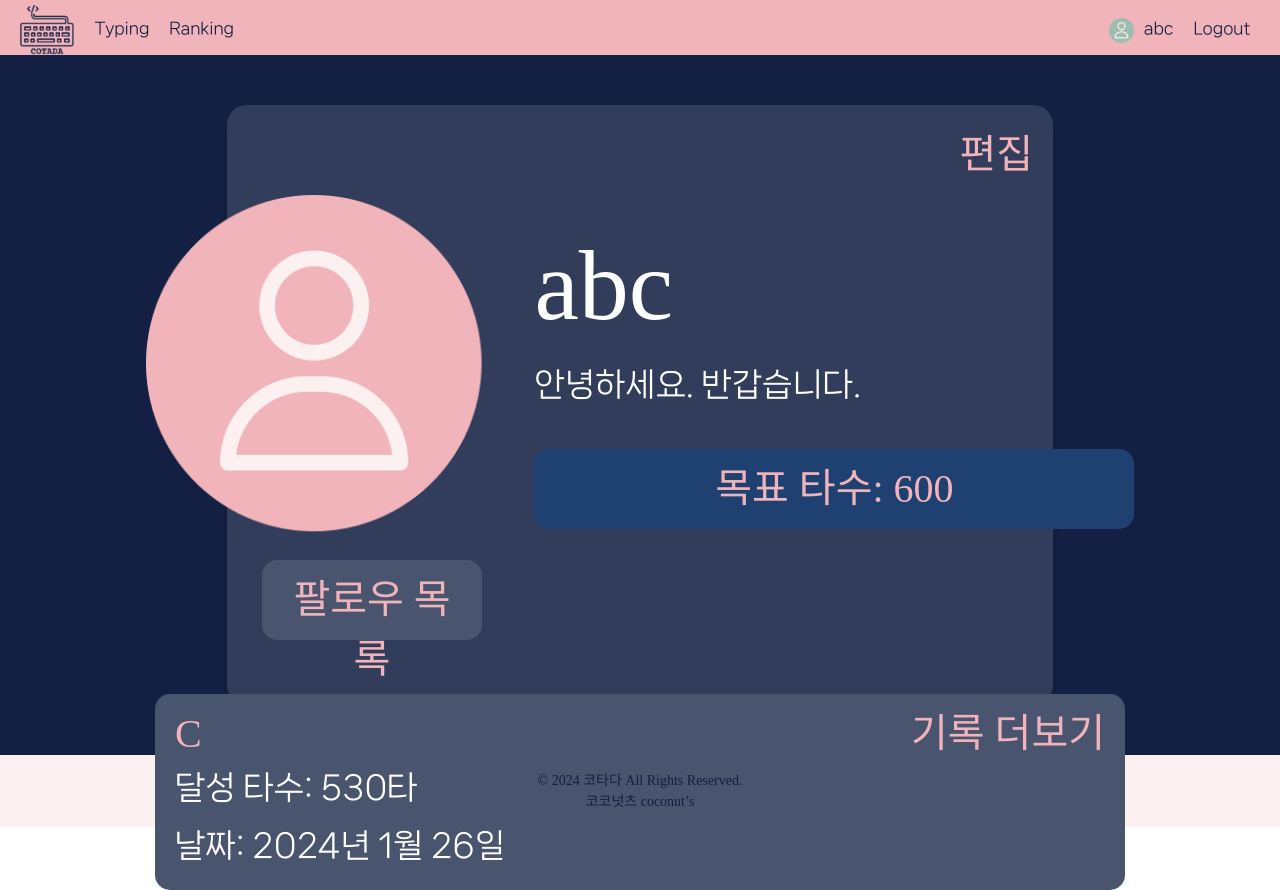
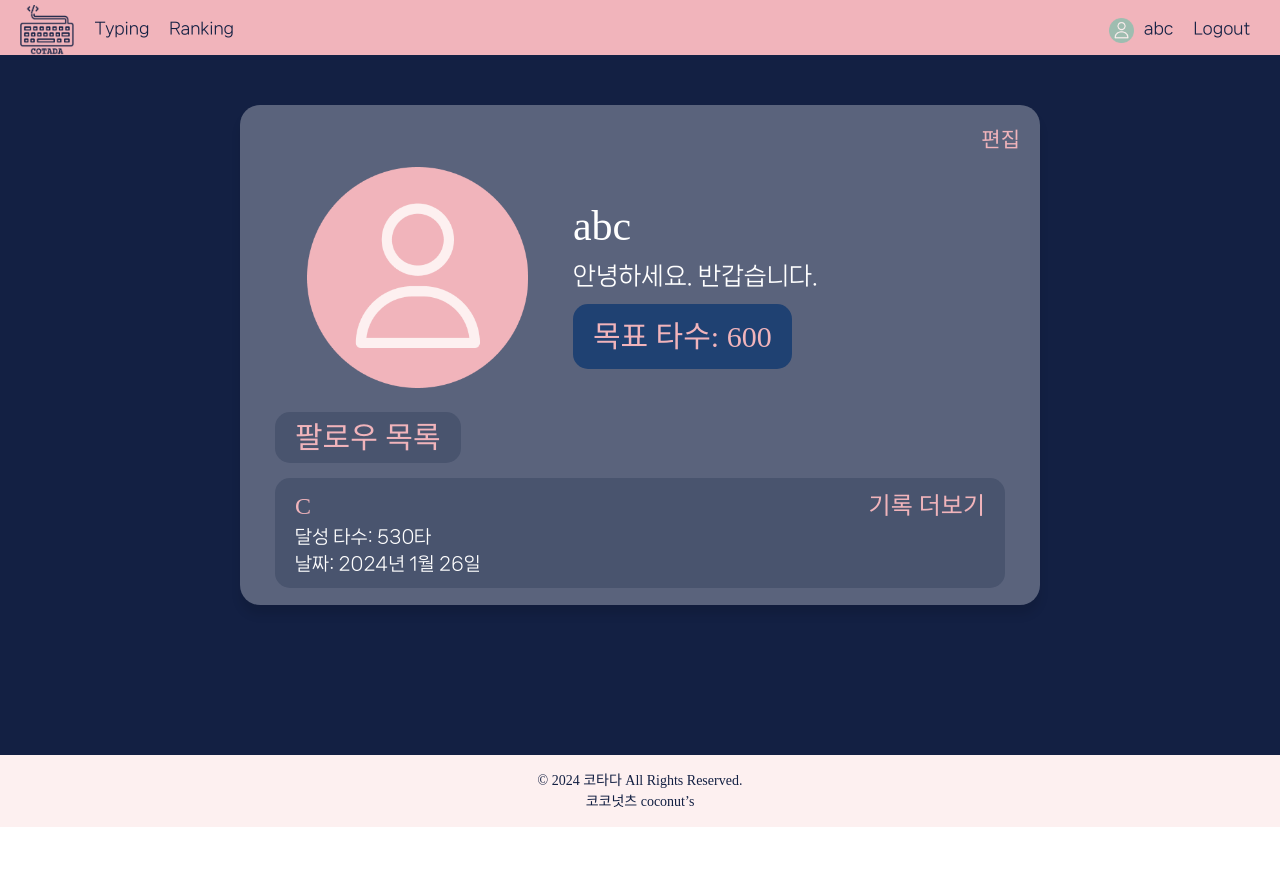
Before and after one commit to DS-coconuts/front-end, a React (Create React App) app: page /my in a window 1280 px wide. After the commit the page ends 827 px from the top, so only its background shows below. Built offline with nearby package versions, Linux system fonts and the light colour scheme; a web font is replaced by a local one.

Commit message:
마이페이지 css 수정

```diff
--- a/src/pages/HistoryPage.js
+++ b/src/pages/HistoryPage.js
@@ -15,7 +15,7 @@ const PageContainer = styled.div`
   display: flex;
   align-items: center;
   flex-direction: column;
-  height: 700px;
+  height: 100%;
 `;
 
 const Box = styled.div`
--- a/src/pages/MainPage.js
+++ b/src/pages/MainPage.js
@@ -13,7 +13,8 @@ const PageContainer = styled.div`
   align-items: center;
   flex-direction: column;
   background-color: #132043;
-  height: 700px;
+  height: 100%;
+  width: 100%;
   padding: 100px;
 `;
 
--- a/src/pages/MyPage.js
+++ b/src/pages/MyPage.js
@@ -17,17 +17,17 @@ const Box = styled.div`
   flex-direction: column;
   display: flex;
   align-items: center;
-  width: 70%;
-  height: 100%;
+  width: 800px;
+  height: 500px;
   border-radius: 20px;
-  background-color: #313D5B;
+  background-color: rgba( 255, 255, 255, 0.3 );
   box-shadow: 0px 10px 10px rgba(0, 0, 0, 0.1);
   padding: 10px;
 `;
 
 const TextLink = styled(Link)`
   text-decoration: none;
-  font-size: 40px;
+  font-size: 21px;
   color: #f1b4bb;
   font-family: 'bitbit';
   align-self: flex-end;
@@ -36,26 +36,21 @@ const TextLink = styled(Link)`
 
 const GoalButton = styled.button`
   padding: 10px 20px;
-  width: 600px;
-  height: 80px;
-  margin-top: 30px;
   border: none;
   border-radius: 15px;
   background-color: #1F4172;
   color: #f1b4bb;
-  font-size: 40px;
+  font-size: 30px;
   font-family: 'bitbit';
 `;
 
 const FriendButton = styled.button`
-  padding: 10px 20px;
-  width: 220px;
-  height: 80px;
+  padding: 3px 20px;
   border: none;
   border-radius: 15px;
   background-color: #49546E;
   color: #f1b4bb;
-  font-size: 40px;
+  font-size: 30px;
   font-family: 'bitbit';
 `;
 
@@ -67,7 +62,6 @@ const FriendLink = styled(Link)`
 const ProfilBox = styled.div`
   display: flex;
   flex-direction: row;
-  justify-content: space-between;
   align-items: center;
 `
 
@@ -76,29 +70,37 @@ const ProfilText = styled.div`
   flex-direction: column;
   align-items: flex-start;
   margin: 0px 0px 0px 30px;
-  width: 600px;
+  width: 400px;
 `
 
 const InfoTitleText = styled.p`
-  font-size: 100px;
+  font-size: 42px;
   color: #fff;
   font-family: 'bitbit';
   margin: 0px;
 `;
 
 const InfoText = styled.p`
-  font-size: 32px;
+  font-size: 24px;
   color: #fff;
   font-family: 'NanumSquareNeo';
   margin: 0px 0px 10px 0px;
   text-align: left;
 `;
 
+const FnTitleText = styled.p`
+  margin: 0px;
+  font-size: 24px;
+  color: #f1b4bb;
+  font-family: 'bitbit';
+`;
+
 const FnText = styled.p`
   margin: 0px;
-  font-size: 40px;
-  color: #f1b4bb;
-  font-family: 'bitbit';
+  font-size: 18px;
+  color: #fff;
+  font-family: 'NanumSquareNeo';
+  text-align: left;
 `;
 
 const FnTextBox = styled.div`
@@ -108,7 +110,7 @@ const FnTextBox = styled.div`
 
 const HistoryButton = styled.button`
   padding: 10px 20px;
-  width: 970px;
+  width: 730px;
   border: none;
   border-radius: 15px;
   background-color: #49546E;
@@ -120,7 +122,7 @@ const MyPage = () => {
       <Box>
         <TextLink to="/editprofile">편집</TextLink>
         <ProfilBox>
-          <img src={userIcon} alt={'userIcon'} style={{ width: 'auto', height: '350px'}} />
+          <img src={userIcon} alt={'userIcon'} style={{ width: 'auto', height: '230px'}} />
           <ProfilText>
             <InfoTitleText>abc</InfoTitleText>
             <InfoText>안녕하세요. 반갑습니다.</InfoText>
@@ -133,11 +135,11 @@ const MyPage = () => {
         <Link to="/history">
           <HistoryButton>
             <FnTextBox>
-              <FnText>C</FnText>
-              <FnText>기록 더보기</FnText>
+              <FnTitleText>C</FnTitleText>
+              <FnTitleText>기록 더보기</FnTitleText>
             </FnTextBox>
-            <InfoText>달성 타수: 530타</InfoText>
-            <InfoText>날짜: 2024년 1월 26일</InfoText>
+            <FnText>달성 타수: 530타</FnText>
+            <FnText>날짜: 2024년 1월 26일</FnText>
           </HistoryButton>
         </Link>
       </Box>
```
